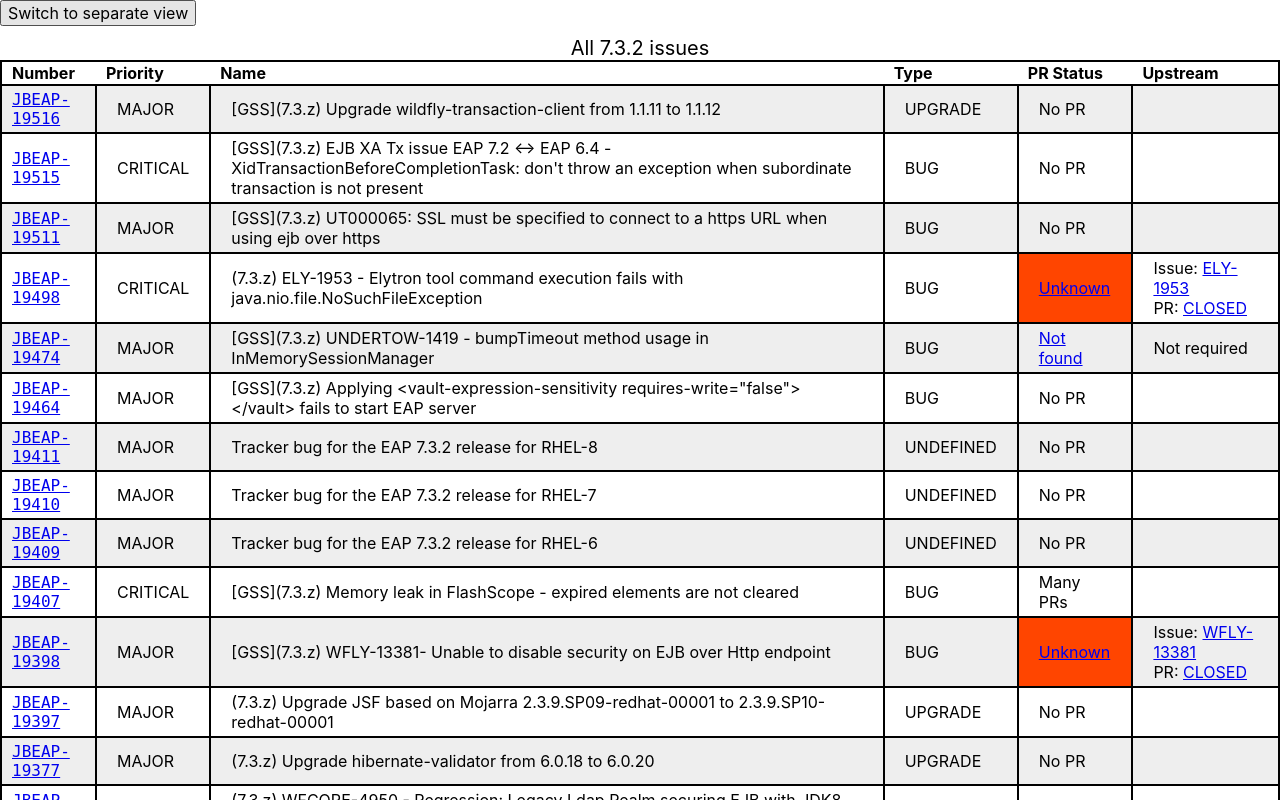
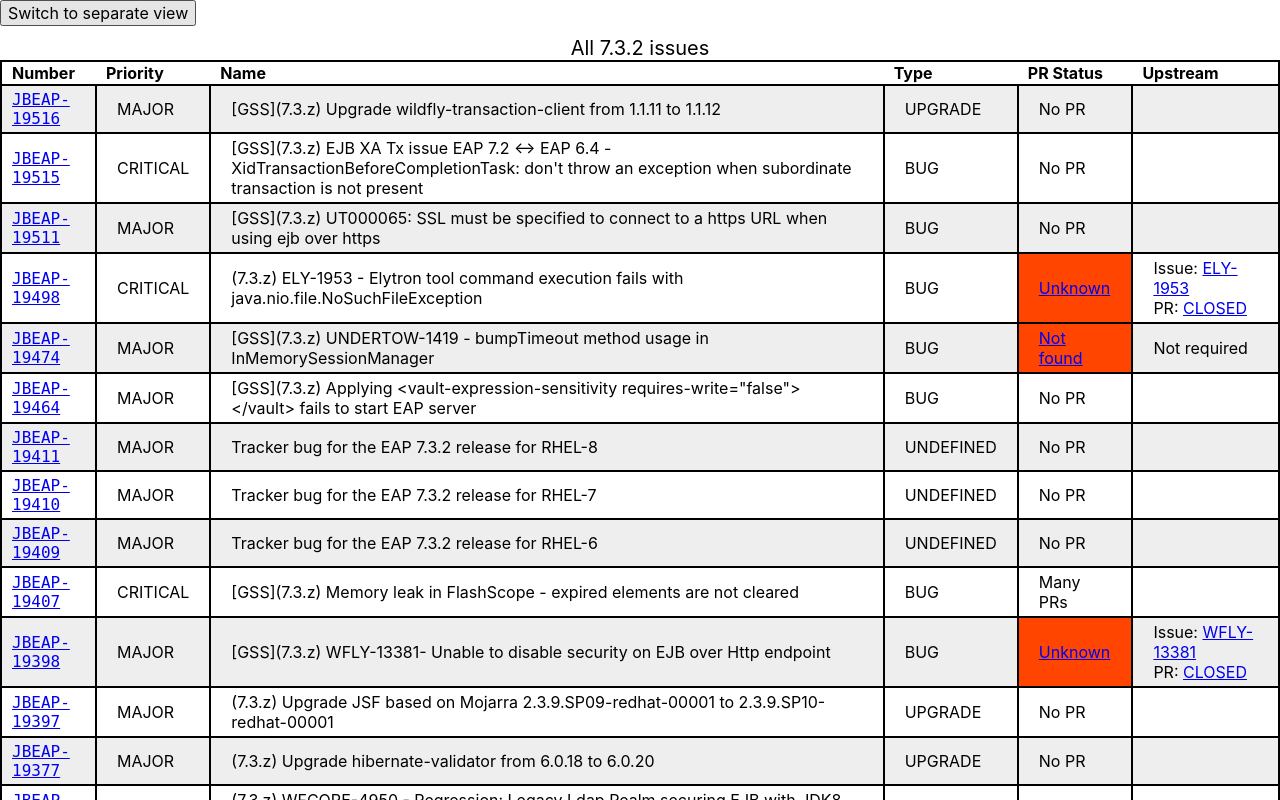
Before and after one commit to jboss-set/payload-status, a React (Create React App) app: page / in a window 1280 px wide. Shown: the top 800 px of the page. Built offline with nearby package versions, Linux system fonts and the light colour scheme.

Commit message:
improve CSS, switch table order

```diff
--- a/src/App.css
+++ b/src/App.css
@@ -29,8 +29,8 @@
     background-color: #eee;
 }
 
-table.list td.pr-status-Unknown,
-table.list td.pr-status-Exception {
+table.list td.pr-status-unknown,
+table.list td.pr-status-not-found {
     background-color: orangered;
 }
 
--- a/src/IssueCommon.js
+++ b/src/IssueCommon.js
@@ -1,5 +1,5 @@
 import React from 'react';
-import {getKeyFromUrl} from './Util';
+import {getKeyFromUrl, safeClassName} from './Util';
 
 export const IssueTableHead = () => {
     return (
@@ -18,7 +18,7 @@
 
 export const IssueTable = ({caption, className, ...props}) => {
     return (
-        <table className={className + " list"}>
+        <table className={safeClassName(className) + " list"}>
           <caption>{caption}</caption>
           <IssueTableHead />
           <tbody>
@@ -31,7 +31,7 @@
 export const Issue = ({type, priority, url, summary, ...rest}) => {
     return (
         <>
-        <tr className={"issue-" + type.toLowerCase()}>
+        <tr className={safeClassName("issue-" + type)}>
             <td className="mono"><a href={url}>{getKeyFromUrl(url)}</a></td>
             <td>{priority}</td>
             <td>{summary}</td>
@@ -64,7 +64,7 @@
 const PRStatus = ({url, status}) => {
     let props = {url, status}
     return (
-        <td className={"pr-status-" + status}>
+        <td className={safeClassName("pr-status-" + status)}>
             <PRText {...props} />
         </td>
     )
--- a/src/IssueSeparateTables.js
+++ b/src/IssueSeparateTables.js
@@ -41,17 +41,17 @@
 
     return (
         <div>
+            <IssueTable caption="Standalone issues" className="single">
+              {issues.standalone.map((issue,i) =>
+                  <Issue key={getKeyFromUrl(issue.url)} {...issue} />
+              )}
+            </IssueTable>
             <IssueTable caption="Component upgrades" className="upgrades">
               {issues.upgrades.map((issue,i) =>
                   <React.Fragment key={getKeyFromUrl(issue.url)}>
                     <Issue class="upgrade" {...issue} />
                     <NestedIssues data={issue.nested} />
                   </React.Fragment>
-              )}
-            </IssueTable>
-            <IssueTable caption="Standalone issues" className="single">
-              {issues.standalone.map((issue,i) =>
-                  <Issue key={getKeyFromUrl(issue.url)} {...issue} />
               )}
             </IssueTable>
         </div>
--- a/src/Util.js
+++ b/src/Util.js
@@ -1,3 +1,7 @@
 export function getKeyFromUrl(url) {
     return url.substr(url.lastIndexOf('/')+1);
 }
+
+export function safeClassName(name) {
+    return name.replace(' ', '-').toLowerCase();
+}
```
